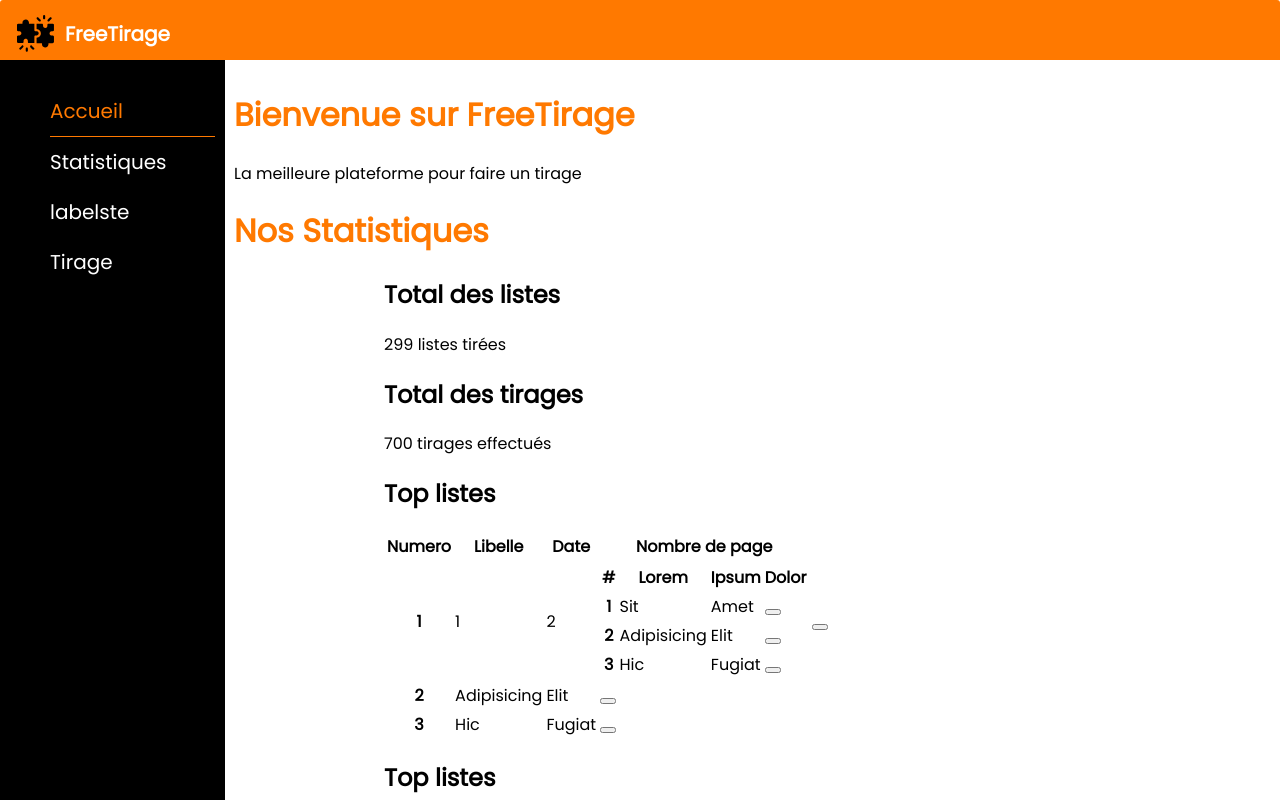
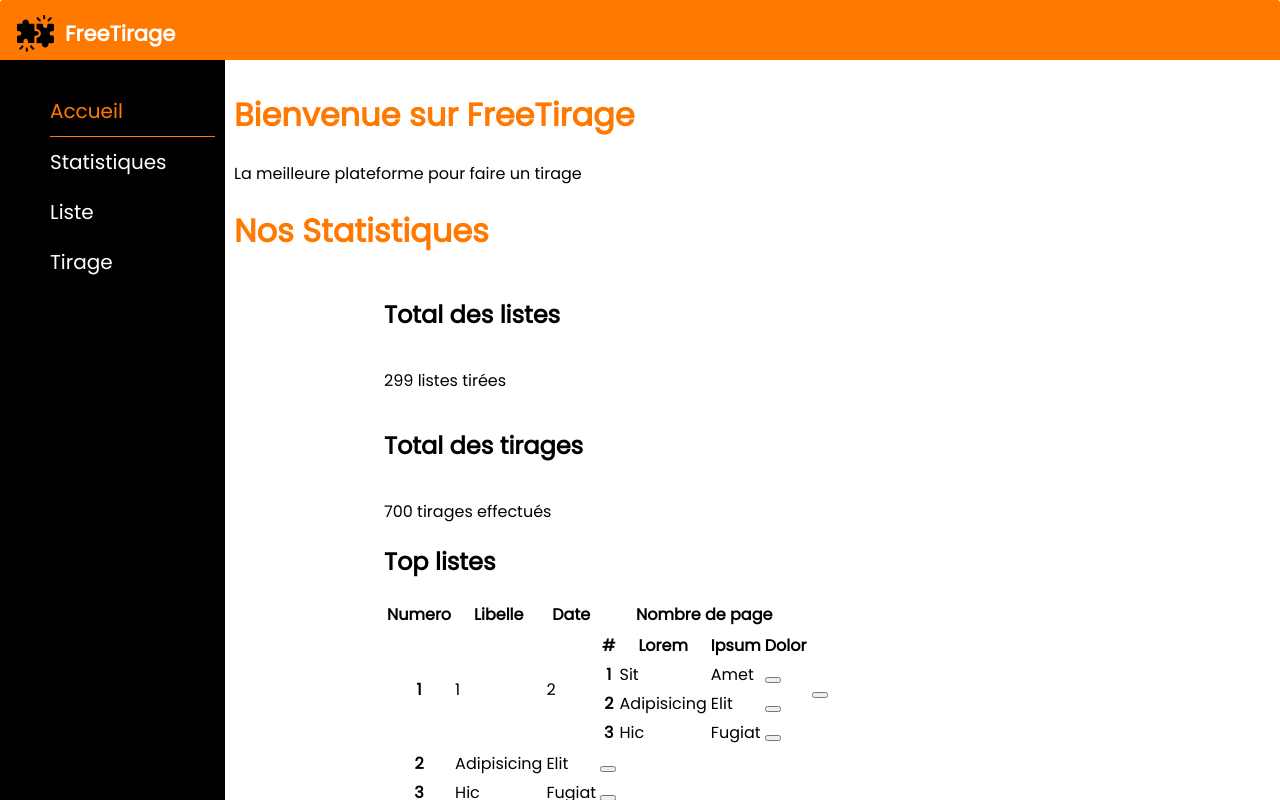
Before and after one commit to IvinoDev/FreeTirageFront-end, an Angular app: page /accueil in a window 1280 px wide. Shown: the top 800 px of the page. Built offline with nearby package versions, Linux system fonts and the light colour scheme.

Commit message:
a little progress

```diff
--- a/package.json
+++ b/package.json
@@ -18,6 +18,7 @@
     "@angular/platform-browser": "^14.0.0",
     "@angular/platform-browser-dynamic": "^14.0.0",
     "@angular/router": "^14.0.0",
+    "bootstrap-icons": "^1.9.1",
     "rxjs": "~7.5.0",
     "tslib": "^2.3.0",
     "zone.js": "~0.11.4"
--- a/src/app/app.component.html
+++ b/src/app/app.component.html
@@ -2,7 +2,7 @@
 <div class="page_title">
   <div class="company">
       <div class="company_logo"><img src="../assets/logo.svg"></div>
-      <div  class="company_name"><span>FreeTirage</span></div>
+      <div class="company_name"><span><b>FreeTirage</b></span></div>
   </div>
 </div>
 
@@ -12,7 +12,7 @@
     <a  routerLink="accueil"
     routerLinkActive="active"><label>Accueil</label></a>
     <a><label>Statistiques</label></a>
-    <a href="#"><label>labelste</label></a>
+    <a href="#"><label>Liste</label></a>
     <a href="#"><label>Tirage</label></a>
   </ul>
 </div>
--- a/src/app/app.component.scss
+++ b/src/app/app.component.scss
@@ -98,7 +98,7 @@ h1 {
 }
 
 .company_name{
-    font-size: 20px;
+    font-size: 21px;
     color: white;
     font-weight: bold;
     margin-top: 8px;
--- a/src/app/app.module.ts
+++ b/src/app/app.module.ts
@@ -4,6 +4,8 @@ import { BrowserModule } from '@angular/platform-browser';
 import { AppRoutingModule } from './app-routing.module';
 import { AppComponent } from './app.component';
 import { PageAccueilComponent } from './page-accueil/page-accueil.component';
+
+
 
 @NgModule({
   declarations: [
@@ -12,7 +14,7 @@ import { PageAccueilComponent } from './page-accueil/page-accueil.component';
   ],
   imports: [
     BrowserModule,
-    AppRoutingModule
+    AppRoutingModule,
   ],
   providers: [],
   bootstrap: [AppComponent]
--- a/src/app/page-accueil/page-accueil.component.html
+++ b/src/app/page-accueil/page-accueil.component.html
@@ -13,7 +13,7 @@
     </div>
 </div>
 
-<div class="top_lists2">
+<div class="top_lists">
     <h2>Top listes</h2>
     <div>
         <table class="table align-middle">
--- a/src/app/page-accueil/page-accueil.component.scss
+++ b/src/app/page-accueil/page-accueil.component.scss
@@ -5,3 +5,8 @@ h1 {
 .first_heading, .statistique{
    margin-left: -150px;
 }
+
+.stats_main h2 {
+    display: inline-flex;
+
+}
--- a/src/styles.scss
+++ b/src/styles.scss
@@ -1,5 +1,7 @@
-/* You can add global styles to this file, and also import other style files */
+/* Importation pour utiliser la police Poppins */
 @import url('https://fonts.googleapis.com/css2?family=Poppins&display=swap');
+/* Importation pour utiliser les icônes de Bootsrap */
+@import "~bootstrap-icons/font/bootstrap-icons.css";
 
 div {
     font-family: 'Poppins', Roboto, Helvetica, sans-serif;
@@ -9,3 +11,7 @@ body{
     margin: 0;
     padding: 0;
 }
+
+h1, h2 {
+    font-weight: bold;
+}
```
Also changed, not shown: 1 other file (tests, documents, lock files or other folders). Lines whose indentation alone changed are shown as unchanged.
